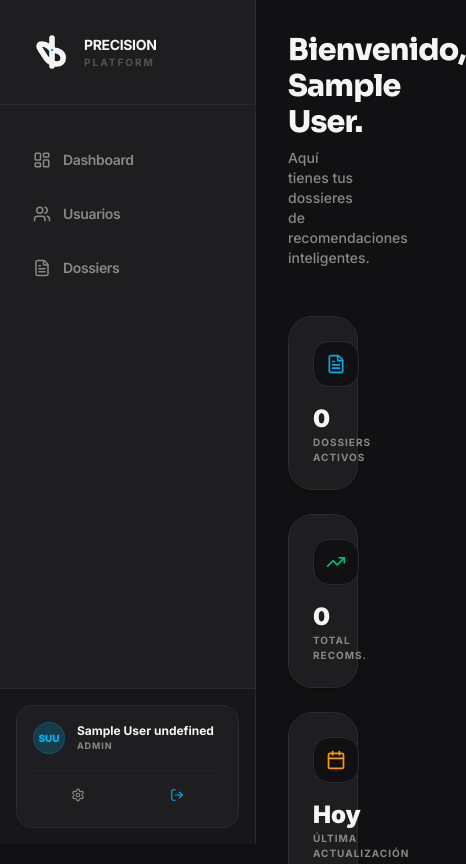
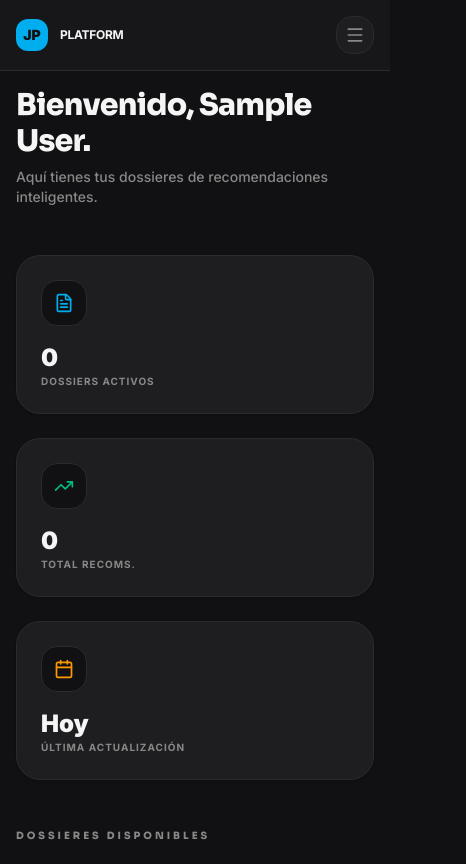
Before and after one commit to JuanjoPinazo/web_jp, a Next.js app: page /dashboard in a window 390 px wide. Shown: the top 864 px of the page, 466 px wide, since content can reach past the window. Built offline with nearby package versions, Linux system fonts and the light colour scheme; sample sign-in values are in the browser's storage.

Commit message:
fix: responsive sidebar for mobile

```diff
--- a/src/app/(dashboard)/layout.tsx
+++ b/src/app/(dashboard)/layout.tsx
@@ -1,10 +1,10 @@
 'use client';
 
-import React, { useEffect } from 'react';
+import React, { useEffect, useState } from 'react';
 import { useAuth } from '@/context/AuthContext';
 import { useRouter } from 'next/navigation';
 import { Sidebar } from '@/components/Sidebar';
-import { Loader2 } from 'lucide-react';
+import { Loader2, Menu } from 'lucide-react';
 
 export default function DashboardLayout({
   children,
@@ -13,12 +13,18 @@ export default function DashboardLayout({
 }) {
   const { session } = useAuth();
   const router = useRouter();
+  const [isSidebarOpen, setIsSidebarOpen] = useState(false);
 
   useEffect(() => {
     if (session.status === 'unauthenticated') {
       router.push('/login');
     }
   }, [session.status, router]);
+
+  // Close sidebar on route change (optional but good practice)
+  useEffect(() => {
+    setIsSidebarOpen(false);
+  }, [router]);
 
   if (session.status === 'loading') {
     return (
@@ -35,10 +41,26 @@ export default function DashboardLayout({
       <Sidebar
         role={session.user.role}
         userName={`${session.user.name} ${session.user.surname}`}
+        isOpen={isSidebarOpen}
+        onClose={() => setIsSidebarOpen(false)}
       />
 
-      <main className="pl-64 min-h-screen">
-        <div className="p-8 max-w-7xl mx-auto">
+      <main className="lg:pl-64 min-h-screen">
+        {/* Mobile Header Trigger */}
+        <div className="lg:hidden p-4 border-b border-border bg-surface/50 backdrop-blur-md sticky top-0 z-40 flex items-center justify-between">
+           <div className="flex items-center gap-3">
+              <div className="w-8 h-8 rounded-lg bg-accent flex items-center justify-center text-background font-black text-sm">JP</div>
+              <span className="font-bold text-xs uppercase tracking-tight">Platform</span>
+           </div>
+           <button
+             onClick={() => setIsSidebarOpen(true)}
+             className="p-2 rounded-xl bg-surface border border-border text-muted hover:text-foreground transition-colors"
+           >
+             <Menu size={20} />
+           </button>
+        </div>
+
+        <div className="p-4 md:p-8 max-w-7xl mx-auto">
           {children}
         </div>
       </main>
--- a/src/components/Sidebar.tsx
+++ b/src/components/Sidebar.tsx
@@ -1,7 +1,7 @@
 import React from 'react';
 import Link from 'next/link';
 import { usePathname } from 'next/navigation';
-import { LayoutDashboard, Users, FileText, UserCircle, LogOut, Settings, Bell } from 'lucide-react';
+import { LayoutDashboard, Users, FileText, UserCircle, LogOut, Settings, Bell, X } from 'lucide-react';
 import { cn } from '@/lib/utils';
 import { useAuth } from '@/context/AuthContext';
 import { Logo } from './Logo';
@@ -9,9 +9,11 @@ import { Logo } from './Logo';
 interface SidebarProps {
   role: 'admin' | 'client';
   userName: string;
+  isOpen?: boolean;
+  onClose?: () => void;
 }
 
-export const Sidebar = ({ role, userName }: SidebarProps) => {
+export const Sidebar = ({ role, userName, isOpen, onClose }: SidebarProps) => {
   const pathname = usePathname();
   const { logout } = useAuth();
 
@@ -27,9 +29,21 @@ export const Sidebar = ({ role, userName }: SidebarProps) => {
       ];
 
   return (
-    <aside className="w-64 h-screen bg-surface border-r border-border flex flex-col fixed left-0 top-0 z-50">
-      {/* Brand */}
-      <div className="p-8 border-b border-border">
+    <>
+      {/* Mobile Overlay */}
+      {isOpen && (
+        <div
+          className="fixed inset-0 bg-background/80 backdrop-blur-sm z-[45] lg:hidden transition-all duration-300"
+          onClick={onClose}
+        />
+      )}
+
+      <aside className={cn(
+        "w-64 h-screen bg-surface border-r border-border flex flex-col fixed left-0 top-0 z-50 transition-transform duration-300 lg:translate-x-0",
+        isOpen ? "translate-x-0" : "-translate-x-full"
+      )}>
+        {/* Brand & Close button */}
+        <div className="p-8 border-b border-border flex items-center justify-between">
           <Link href="/" className="flex items-center gap-3 hover:opacity-80 transition-opacity">
             <Logo className="w-10 h-10" />
             <div className="flex flex-col">
@@ -37,6 +51,13 @@ export const Sidebar = ({ role, userName }: SidebarProps) => {
               <span className="text-[10px] text-muted font-bold tracking-[0.2em] uppercase opacity-50">Platform</span>
             </div>
           </Link>
+
+          <button
+            onClick={onClose}
+            className="lg:hidden p-2 -mr-2 text-muted hover:text-foreground transition-colors"
+          >
+            <X size={20} />
+          </button>
         </div>
 
       {/* Navigation */}
@@ -88,5 +109,6 @@ export const Sidebar = ({ role, userName }: SidebarProps) => {
         </div>
       </div>
     </aside>
+  </>
   );
 };
```
Lines whose indentation alone changed are shown as unchanged.
